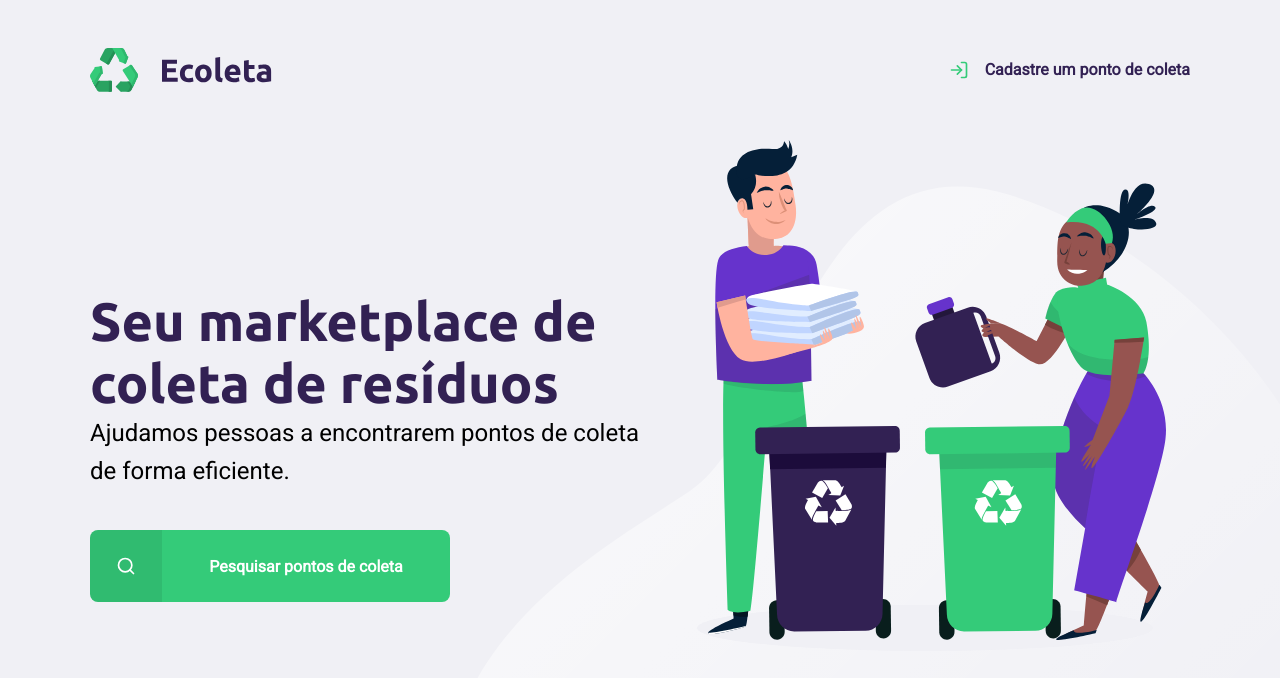
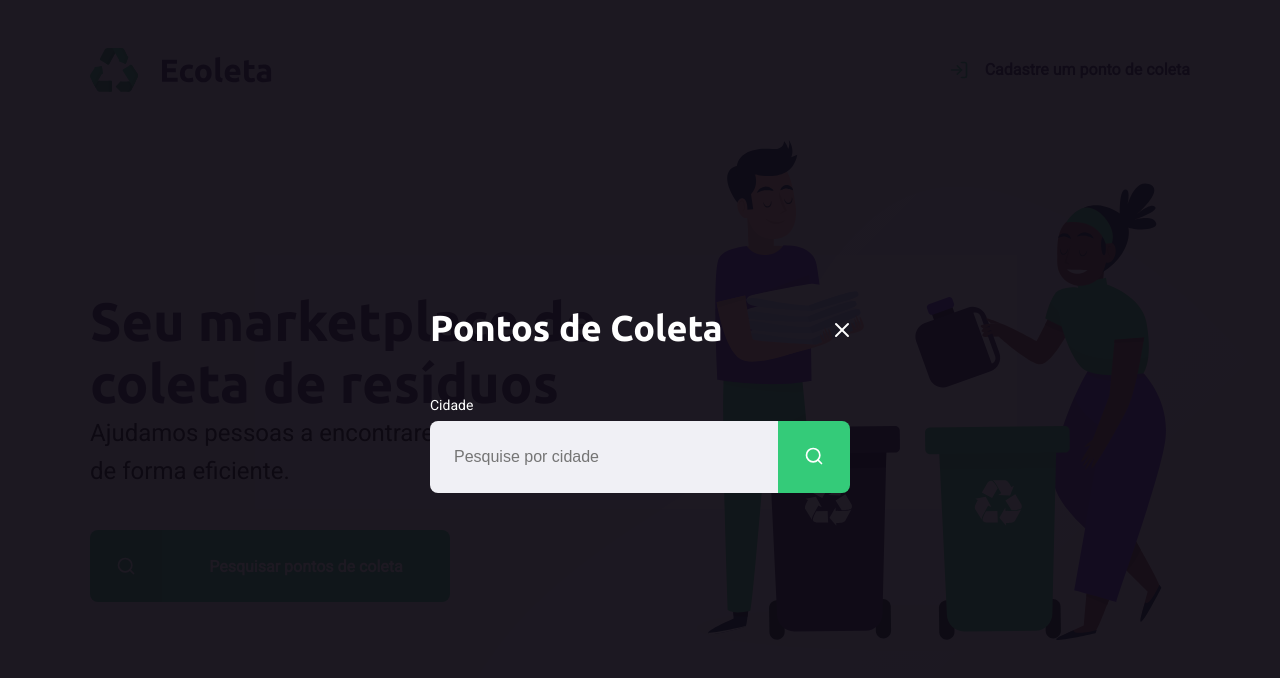
Before and after one commit to Fmarubayashi/Ecoleta-NLW-starter, a plain HTML site: page Front-end/Index.html in a window 1280 px wide. Both pictures are taken after a click on the link "Pesquisar pontos de coleta". Drawn offline with Linux system fonts and the light colour scheme.

Commit message:
day 3 done

```diff
--- a/Front-end/Index.html
+++ b/Front-end/Index.html
@@ -23,6 +23,7 @@
     <link href="https://fonts.googleapis.com/css2?family=Roboto&family=Ubuntu:wght@700&display=swap" rel="stylesheet">
     <link rel="stylesheet" href="styles/main.css">
     <link rel="stylesheet" href="styles/home.css">
+    <link rel="stylesheet" href="styles/modal.css">
     <link rel="stylesheet" href="styles/responsive.css">
 </head>
 <body>
@@ -32,7 +33,9 @@
 
             <header>
 
-                <img src="assets/logo.svg" alt="Logomarca">
+                <a href="Index.html">
+                    <img src="assets/logo.svg" alt="Logomarca">
+                </a>
                   <!-- o alt serve para leitores online também para acessibilidade -->
                 <a href="create-point.html">
                     <span></span>
@@ -56,9 +59,25 @@
     </div>
 
 
+    <div id="modal" class="hide">
+        <div class="content">
+            <div class="header">
+                <h1>Pontos de Coleta</h1>
+                <a href="#">Fechar</a>
+            </div>
+            <form action="search-results.html">
+                <label for="search">Cidade</label>
+                <div class="search field">
+                    <input type="text" name="search" placeholder="Pesquise por cidade">
+                    <button>
+                        <img src="assets/search.svg" alt="Buscar">
+                    </button>
+                </div>
+            </form>
+        </div>
+    </div>
 
-
-
+<script src="scripts/index.js"></script>
 
 </body>
 </html>
--- /dev/null
+++ b/Front-end/scripts/index.js
@@ -0,0 +1,13 @@
+
+// Quando usamos o querySelectorAll ele retorna uma lista de elementos e por isso não podemos usar o addEventListener
+const buttonSearch = document.querySelector("#page-home main a");
+const modal = document.querySelector("#modal");
+const close = document.querySelector("#modal .header a");
+
+buttonSearch.addEventListener("click", () => {
+    modal.classList.remove("hide");
+});
+
+close.addEventListener("click", () => {
+    modal.classList.add("hide");
+});
--- /dev/null
+++ b/Front-end/styles/modal.css
@@ -0,0 +1,91 @@
+#modal {
+    background-color: #0e0a14ef;
+
+    height: 100vh;
+    width: 100vw;
+
+    position: fixed;
+    top: 0;
+
+    display: flex;
+    justify-content: center;
+    align-items: center;
+
+    transition: 400ms;
+}
+
+#modal .content {
+    color: white;
+
+    width: 420px;
+}
+#modal.hide {
+    display: none;
+}
+
+#modal .header {
+    display: flex;
+    align-items: center;
+    justify-content: space-between;
+
+    margin-bottom: 48px;
+}
+
+#modal .header a {
+    background-image: url("../assets/x.svg");
+
+    width: 20px;
+    height: 20px;
+
+    display: flex;
+
+    font-size: 0.01px;
+}
+
+#modal .header h1 {
+    color: white;
+
+    font-size: 36px;
+    line-height: 42px;
+}
+
+#modal form label {
+    font-size: 14px;
+    line-height: 16px;
+
+    display: block;
+    margin-bottom: 8px;
+}
+
+#modal form .field {
+    display: flex;
+
+}
+
+#modal form input {
+    flex: 1;
+
+    background-color: #f0f0f5;
+
+    border-radius: 8px 0 0 8px;
+    border: 0;
+
+    padding: 16px 24px;
+
+    font-size: 16px;
+    color: #6c6c80;
+}
+
+#modal form button {
+    width: 72px;
+    height: 72px;
+
+    background-color: var(--primary-color);
+
+    border: 0;
+    border-radius: 0 8px 8px 0;
+}
+
+#modal form button:hover {
+    background-color: #2fb85e;
+}
--- a/Front-end/styles/responsive.css
+++ b/Front-end/styles/responsive.css
@@ -22,6 +22,10 @@
         align-items: center;
 
     }
+
+    #page-search-results .cards {
+        grid-template-columns: 1fr;
+    }
 }
 
 @media (min-width:1700px){
```
Also changed, not shown: Front-end/create-point.html (+3 -1 lines), Front-end/search-results.html (added, +65 -0 lines), Front-end/styles/search-results.css (added, +99 -0 lines).
